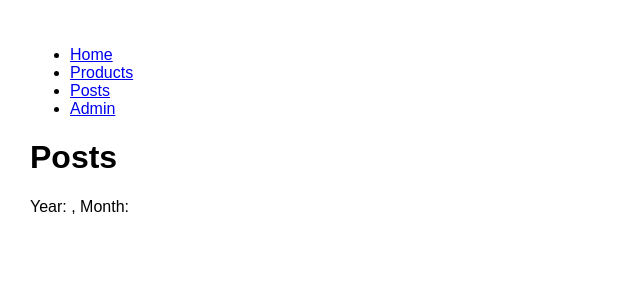
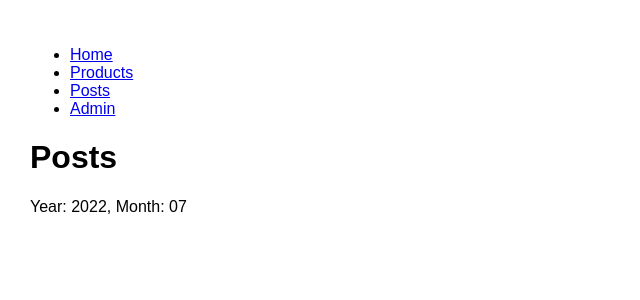
Before and after one commit to CutieMath/react-router, a React (Create React App) app: page /posts/2022/07 in a window 1280 px wide. Shown: the top 300 px of the page, without its empty margins (0-640 px from the left). Built offline with nearby package versions, Linux system fonts and the light colour scheme.

Commit message:
react router v6 doean't support optional param. Add reading params for posts

```diff
--- a/src/components/posts.jsx
+++ b/src/components/posts.jsx
@@ -1,10 +1,12 @@
 import React from "react";
+import { useParams } from "react-router-dom";
 
 const Posts = () => {
+  const { year, month } = useParams();
   return (
     <div>
       <h1>Posts</h1>
-      Year: , Month:
+      Year: {year}, Month: {month}
     </div>
   );
 };
```
